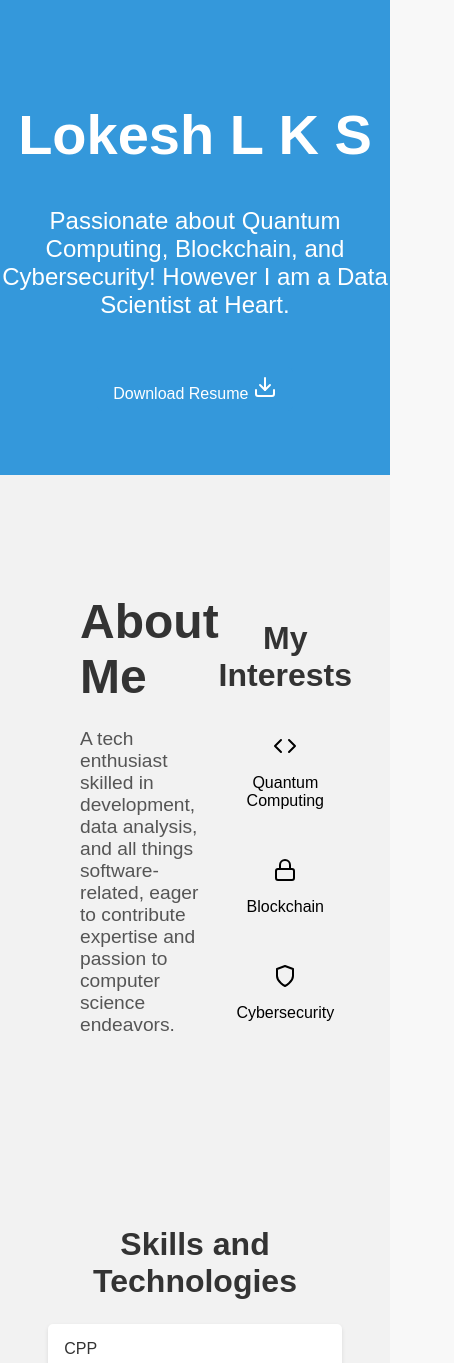
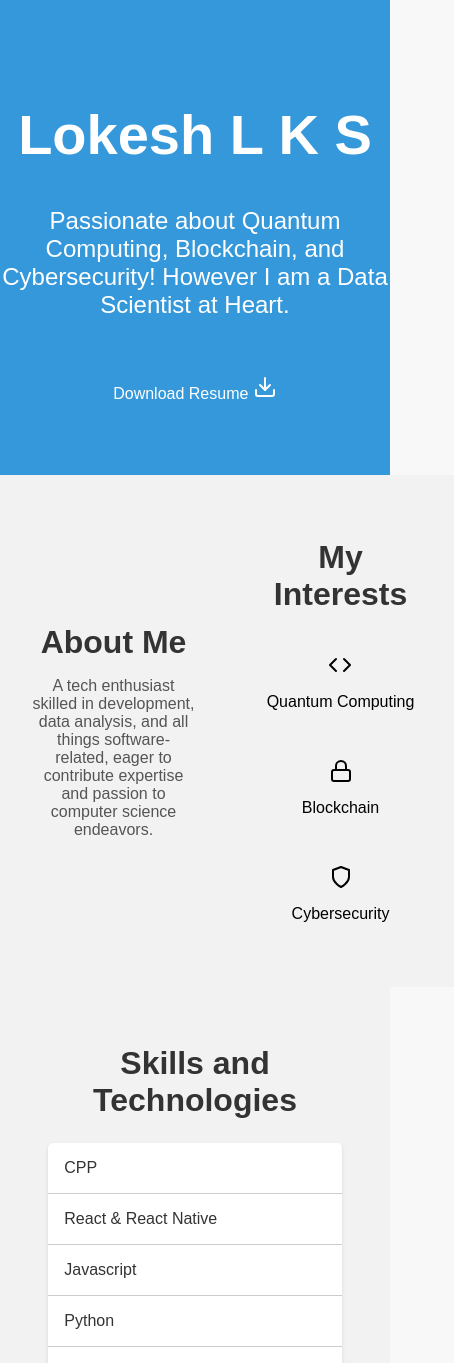
Before and after one commit to loki52501/lks_site, a React (Create React App) app: page / in a window 390 px wide. Shown: the top 1363 px of the page, 454 px wide, since content can reach past the window. Built offline with nearby package versions, Linux system fonts and the light colour scheme.

Commit message:
site with phoneoriented added

```diff
--- a/src/styles/main.css
+++ b/src/styles/main.css
@@ -169,11 +169,26 @@ body {
     margin-top: 1rem;
     font-size: 1.3rem;
   }
+
     @media (max-width: 767px) {
-    .about-content {
-        margin-right: 0; /* Remove margin-right for phones */
-        margin-bottom: 2rem; /* Add margin-bottom for spacing */
-      }
+        .about-section {
+            width: 100%; /* Full width on smaller screens */
+            padding: 2rem; /* Decrease padding for better space utilization */
+          }
+
+          .about-content {
+            text-align: center; /* Center align text on mobile */
+          }
+
+          .about-heading {
+            font-size: 2rem; /* Decrease font size on mobile */
+            margin-bottom: 1rem; /* Decrease margin for spacing */
+          }
+
+          .about-description {
+            font-size: 1rem; /* Decrease font size on mobile */
+            margin-bottom: 1.5rem; /* Decrease margin for spacing */
+          }
     .interests-list {
         flex-direction: column; /* Change to column layout */
         align-items: center; /* Center items */
```
